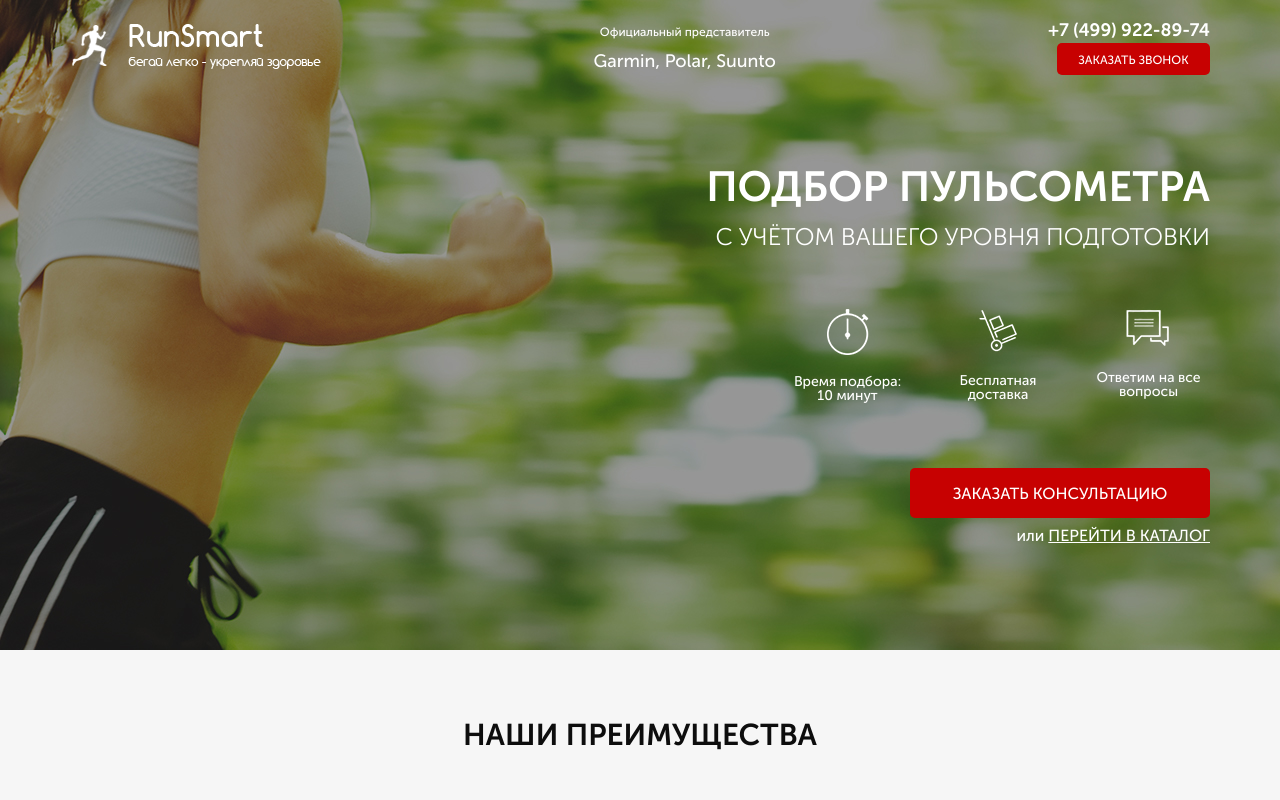
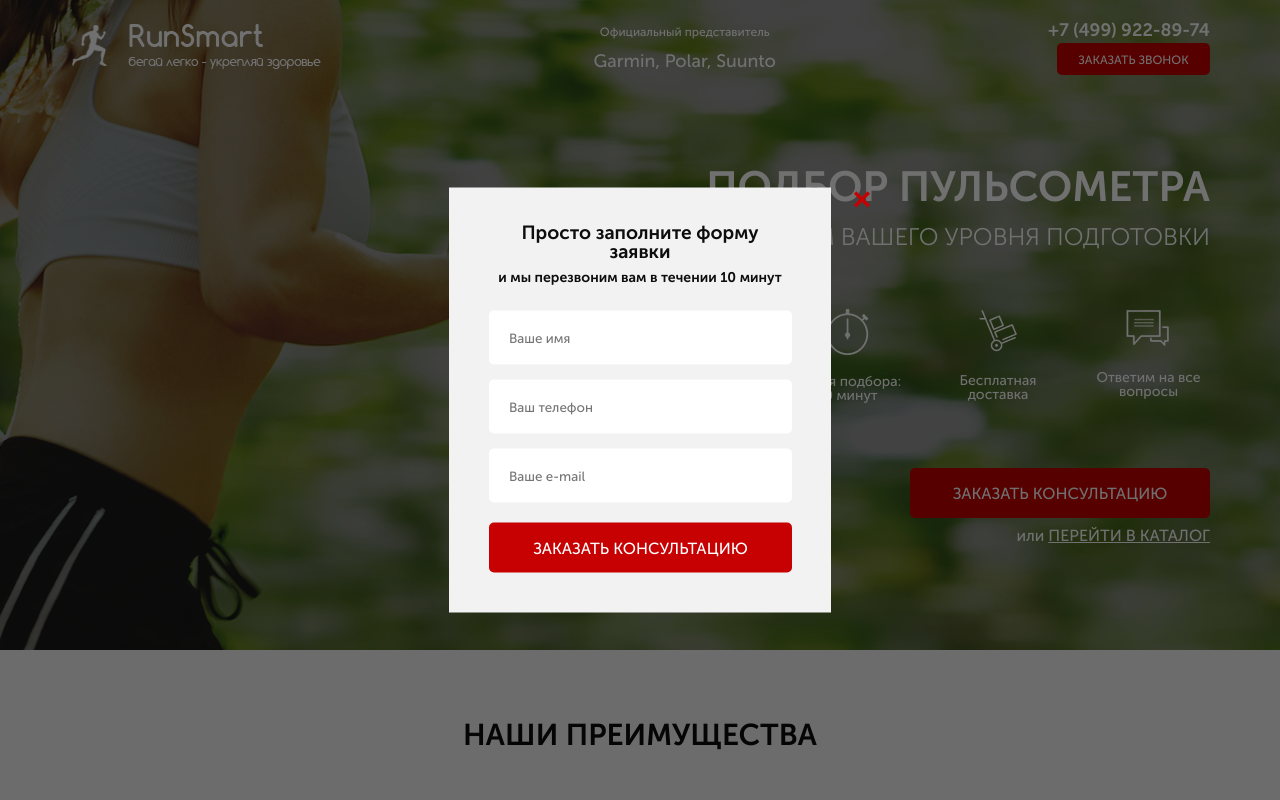
Before and after one commit to x0011/fitness, a website: page src/index.html in a window 1280 px wide. Both pictures are taken after a click on the button "ЗАКАЗАТЬ ЗВОНОК". Shown: the top 800 px of the page. Drawn offline with nearby package versions, Linux system fonts and the light colour scheme.

Commit message:
Add modals

```diff
--- a/src/index.html
+++ b/src/index.html
@@ -21,7 +21,7 @@
                 </div>
                 <div class="header__contacts">
                     <a href="+7 (499) 922-89-74" class="header__phone">+7 (499) 922-89-74</a>
-                    <button class="callback-btn">заказать звонок</button>
+                    <button class="callback-btn" data-modal="callback">заказать звонок</button>
                 </div>
             </div>
 
@@ -33,7 +33,7 @@
                     <div class="promo__icon"><img src="icons/hand cart.png" alt="">Бесплатная доставка</div>
                     <div class="promo__icon"><img src="icons/messages.png" alt="">Ответим на все вопросы</div>
                 </div>
-                <button class="callback-btn callback-btn_big">заказать кОНСУЛЬТАЦИЮ</button>
+                <button class="callback-btn callback-btn_big" data-modal="callback">заказать кОНСУЛЬТАЦИЮ</button>
                 <div class="promo__more">или <a href="#">Перейти в каталог</a></div>
             </div>
 
@@ -394,7 +394,7 @@
                     <div class="catalog-item__content-wrapper">
                         <div class="catalog-item__face-content catalog-item__face-content_active">
                             <img src="img/catalog/pulsemetr.png" alt="">
-                            <div class="catalog-item__title">Пульсометр Polar FT1</div>
+                            <div class="catalog-item__title">Пульсометр Polar FT2</div>
                             <div class="catalog-item__description">Для первых шагов в тренировках, основанных на сердечном ритме</div>
                             <div class="catalog-item__more-link">ПОДРОБНЕЕ</div>
                         </div>
@@ -585,11 +585,43 @@
             </div>
         </div>
     </footer>
+
+    <div class="overlay">
+        <div class="modal" id="callback-modal" >
+            <div class="modal__close">&#10005;</div>
+            <h2 class="modal__title">Просто заполните форму заявки</h2>
+            <h3 class="modal__subtitle">и мы перезвоним вам в течении 10 минут</h3>
+            <form action="#" class="callback-form">
+                <input required type="text" placeholder="Ваше имя">
+                <input required type="number" placeholder="Ваш телефон">
+                <input required type="email" placeholder="Ваше e-mail">
+                <button class="callback-btn callback-btn_big" type="submit">заказать кОНСУЛЬТАЦИЮ</button>
+            </form>
+        </div>
+        <div class="modal" id="order-modal">
+            <div class="modal__close">&#10005;</div>
+            <h2 class="modal__title">Ваш заказ:</h2>
+            <h3 class="modal__subtitle">Пульсометр Polar FT1</h3>
+            <form action="#" class="callback-form">
+                <input required type="text" placeholder="Ваше имя">
+                <input required type="number" placeholder="Ваш телефон">
+                <input required type="email" placeholder="Ваше e-mail">
+                <button class="callback-btn callback-btn_big" type="submit">заказать кОНСУЛЬТАЦИЮ</button>
+            </form>
+        </div>
+        <div class="modal" id="thanks-modal">
+            <div class="modal__close">&#10005;</div>
+            <h2 class="modal__title">Спасибо за вашу заявку!</h2>
+            <h3 class="modal__subtitle">Наш менеджер свяжется с вами в ближайшее время!</h3>
+        </div>
+    </div>
+
     <script type="text/javascript" src="//code.jquery.com/jquery-1.11.0.min.js"></script>
     <script type="text/javascript" src="//code.jquery.com/jquery-migrate-1.2.1.min.js"></script>
     <script type="text/javascript" src="js/slick.min.js"></script>
     <script type="text/javascript" src="js/tabs.js"></script>
     <script type="text/javascript" src="js/main.js"></script>
+    <script type="text/javascript" src="js/modals.js"></script>
     <script type="text/javascript" src="js/catalog-item.js"></script>
 </body>
 </html>
--- /dev/null
+++ b/src/js/modals.js
@@ -0,0 +1,45 @@
+document.addEventListener('DOMContentLoaded', function(){
+    const btns = document.querySelectorAll('[data-modal]');
+    const closeBtn = document.querySelectorAll('.modal__close');
+    const btnsBuy = document.querySelectorAll('.btn_catalog-buy');
+
+    btnsBuy.forEach(btn=>{
+        btn.dataset.modal = 'order';
+        btn.addEventListener('click', e=>{
+            const itemTitle = btn.parentNode
+                .parentNode
+                .parentNode.querySelector('.catalog-item__title').innerHTML;
+            replaceSubtitle(itemTitle);
+            showModal(btn);
+        });
+    });
+
+    btns.forEach(elem => {
+        elem.addEventListener('click', (e, i)=>{
+            showModal(elem);
+        });
+    });
+    closeBtn.forEach(elem=>{
+        elem.addEventListener('click', e => {
+            closeModal(elem);
+        });
+    });
+    function showModal(btn){
+        const modalClassName = `${btn.dataset.modal}-modal`;
+        const overlay = document.querySelector('.overlay');
+        const modalView = document.querySelector(`#${modalClassName}`);
+        modalView.classList.toggle('modal_active');
+        overlay.classList.toggle('overlay_active');
+    }
+
+    function closeModal(elem){
+        const overlay = document.querySelector('.overlay');
+        overlay.classList.toggle('overlay_active');
+        elem.parentNode.classList.toggle('modal_active');
+    }
+
+    function replaceSubtitle(title){
+        const modalView = document.querySelector('#order-modal');
+        modalView.querySelector('.modal__subtitle').innerHTML = title;
+    };
+});
--- a/src/js/tabs.js
+++ b/src/js/tabs.js
@@ -3,7 +3,6 @@
 document.addEventListener('DOMContentLoaded', function(){
     let tabsContent = document.querySelectorAll('.catalog__content');
     let tabs = document.querySelectorAll('.catalog__tab');
-    console.log(tabs);
     tabs.forEach(tab => {
         tab.addEventListener('click', event => {
             clearAllActivesTabs(tabs);
--- /dev/null
+++ b/src/sass/blocks/_modals.scss
@@ -0,0 +1,60 @@
+.overlay{
+    width: 100%;
+    height: 100%;
+    position: fixed;
+    z-index: -9999;
+    top: 0;
+    background: rgba(0,0,0, .56);
+    //transition: 0.3s all;
+    opacity: 0;
+    &_active{
+        z-index: 9999;
+        opacity: 100;
+    }
+}
+
+.modal {
+    width: 382px;
+    min-height: 100px;
+    padding: 35px 40px 40px 40px;
+    background: #F2F2F2;
+    position: absolute;
+    left: 50%;
+    top: 50%;
+    transform: translate(-50%, -50%);
+    display: none;
+    &_active {
+        display: block;
+    }
+    &__title{
+        font-weight: 700;
+        font-size: 19px;
+        text-align: center;
+        color: #0D0D0D;
+    }
+    &__subtitle {
+        margin-bottom: 26px;
+        margin-top: 10px;
+        font-weight: 700;
+        font-size: 14px;
+        text-align: center;
+        line-height: 14px;
+        color: #0D0D0D;
+    }
+
+    .callback-btn {
+        width: 100%;
+    }
+
+    &__close {
+        width: 25px;
+        position: absolute;
+        right: -20px;
+        top: 0px;
+        transform: translateX(100%);
+        font-weight: 700;
+        font-size: 25px;
+        color: $main-color;
+        cursor: pointer;
+    }
+}
--- a/src/sass/style.scss
+++ b/src/sass/style.scss
@@ -8,6 +8,7 @@ html, * {
     margin: 0px auto;
     width: 1140px;
     padding: 0px;
+    z-index: 1;
 }
 @import 'variables';
 @import 'media';
@@ -23,5 +24,6 @@ html, * {
 @import 'blocks/catalog';
 @import 'blocks/reviews';
 @import 'blocks/footer';
+@import 'blocks/modals';
 
 @import 'media';
```
Also changed, not shown: src/css/style.min.css.
